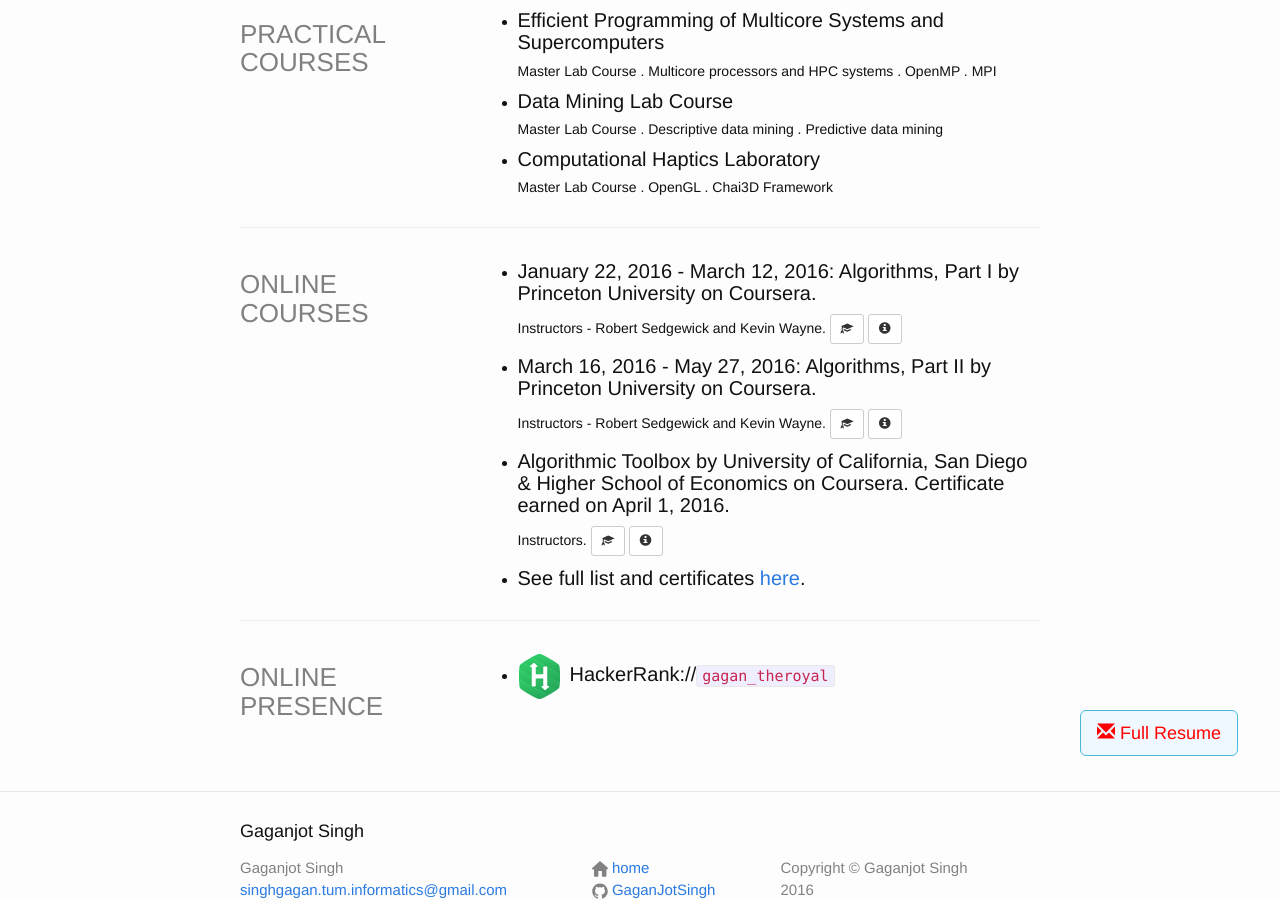
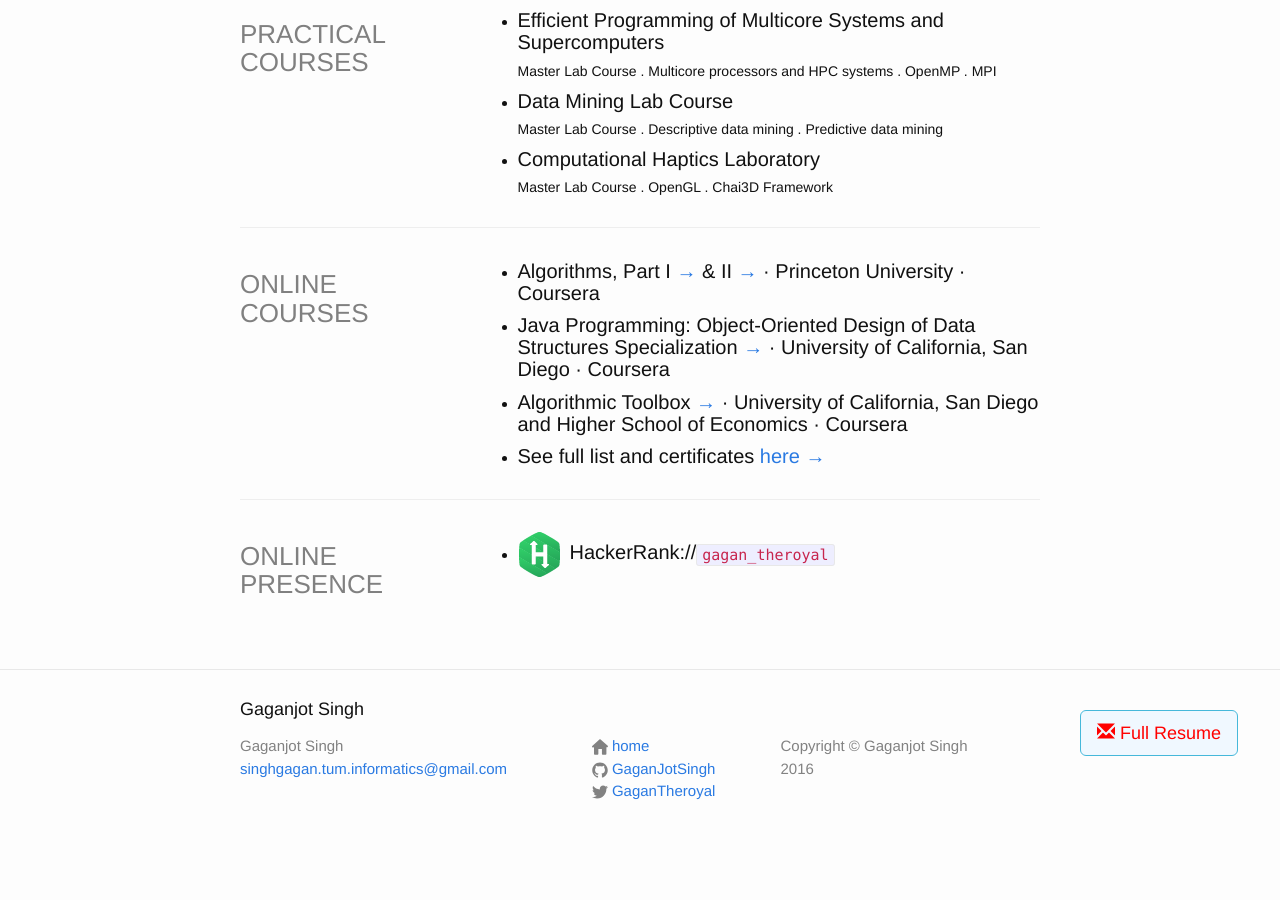
Before and after one commit to GaganJotSingh/GaganJotSingh.github.io, a Jekyll site: the page built from about/resume/index.md, in a window 1280 px wide and 900 px high, scrolled down 1162 px. Built offline with Jekyll 4.4.1, drawn with Linux system fonts in a browser that asks for light colours; after the commit the page ends 2025 px from its top, so only the background shows below that.

Commit message:
Enlisted relevant completed online courses on the resume page.

```diff
--- a/about/resume/index.md
+++ b/about/resume/index.md
@@ -117,52 +117,16 @@ A prolific programmer with a passion of reseach.
 	<div class="col-md-9">
 		<ul style="padding-left: 40px; margin-bottom: 10.5px">
 			<li>
-				<h4 style="margin-top:10.5px; margin-bottom:10.5px">January 22, 2016 - March 12, 2016: Algorithms, Part I by Princeton University on Coursera.</h4>
-				<h5 style="margin-top:10.5px; margin-bottom:10.5px">Instructors - Robert Sedgewick and Kevin Wayne.
-				  <a>
-				    <button type="button" title="This course provides no certificate" class="btn btn-default btn-sm">
-				      <span class="glyphicon glyphicon-education"></span>
-				    </button>
-				  </a>
-				  <a href="https://www.coursera.org/course/algs4partI">
-				    <button type="button" title="Course Homepage" class="btn btn-default btn-sm">
-				      <span class="glyphicon glyphicon-info-sign"></span>
-				    </button>
-				  </a>
-				</h5>
+				<h4 style="margin-top:10.5px; margin-bottom:10.5px">Algorithms, Part I <a href="https://www.coursera.org/course/algs4partI" target="_blank">&rarr;</a> & II <a href="https://www.coursera.org/course/algs4partII" target="_blank">&rarr;</a> &middot; Princeton University &middot; Coursera</h4>
 			</li>
 			<li>
-				<h4 style="margin-top:10.5px; margin-bottom:10.5px">March 16, 2016 - May 27, 2016: Algorithms, Part II by Princeton University on Coursera.</h4>
-				<h5 style="margin-top:10.5px; margin-bottom:10.5px">Instructors - Robert Sedgewick and Kevin Wayne.
-				  <a>
-				    <button type="button" title="This course provides no certificate" class="btn btn-default btn-sm">
-				      <span class="glyphicon glyphicon-education"></span>
-				    </button>
-				  </a>
-				  <a href="https://www.coursera.org/course/algs4partII">
-				    <button type="button" title="Course Homepage" class="btn btn-default btn-sm">
-				      <span class="glyphicon glyphicon-info-sign"></span>
-				    </button>
-				  </a>
-				</h5>
+				<h4 style="margin-top:10.5px; margin-bottom:10.5px">Java Programming: Object-Oriented Design of Data Structures Specialization <a href="https://www.coursera.org/specializations/java-object-oriented" target="_blank">&rarr;</a> &middot; University of California, San Diego &middot; Coursera</h4>
 			</li>
 			<li>
-				<h4 style="margin-top:10.5px; margin-bottom:10.5px">Algorithmic Toolbox by University of California, San Diego & Higher School of Economics on Coursera. Certificate earned on April 1, 2016.</h4>
-				<h5 style="margin-top:10.5px; margin-bottom:10.5px">Instructors.
-				  <a href="https://www.coursera.org/account/accomplishments/certificate/SXXQFP8XLP3E">
-				    <button type="button" title="Verify Certificate" class="btn btn-default btn-sm">
-				      <span class="glyphicon glyphicon-education"></span>
-				    </button>
-				  </a>
-				  <a href="https://www.coursera.org/">
-				    <button type="button" title="Course Homepage" class="btn btn-default btn-sm">
-				      <span class="glyphicon glyphicon-info-sign"></span>
-				    </button>
-				  </a>
-				</h5>
+				<h4 style="margin-top:10.5px; margin-bottom:10.5px">Algorithmic Toolbox <a href="https://www.coursera.org/learn/algorithmic-toolbox" target="_blank">&rarr;</a> &middot; University of California, San Diego and Higher School of Economics &middot; Coursera</h4>
 			</li>
 			<li>
-				<h4 style="margin-top:10.5px; margin-bottom:10.5px">See full list and certificates <a href="{{ site.url_courses_online }}">here</a>.</h4>
+				<h4 style="margin-top:10.5px; margin-bottom:10.5px">See full list and certificates <a href="{{ site.url_courses_online }}">here &rarr;</a></h4>
 			</li>
 		</ul>
 	</div>
```
Also changed, not shown: study/coursesUndertaken/index.md (+1 -1 lines).
